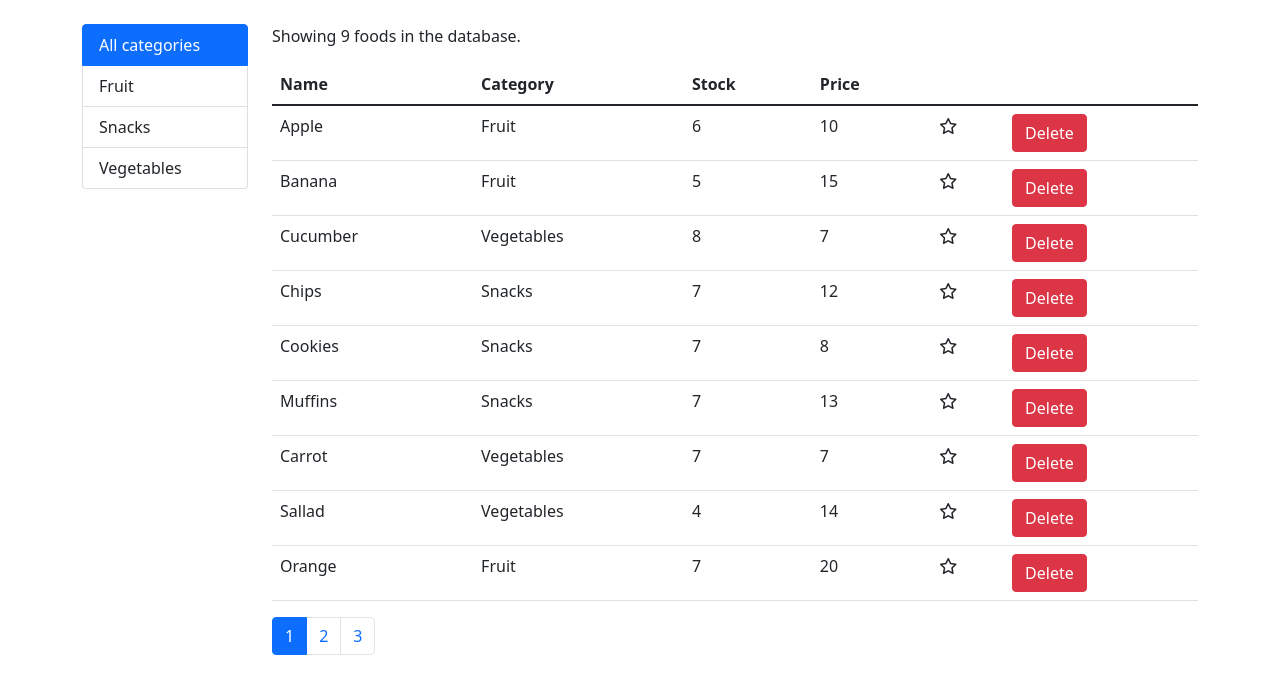
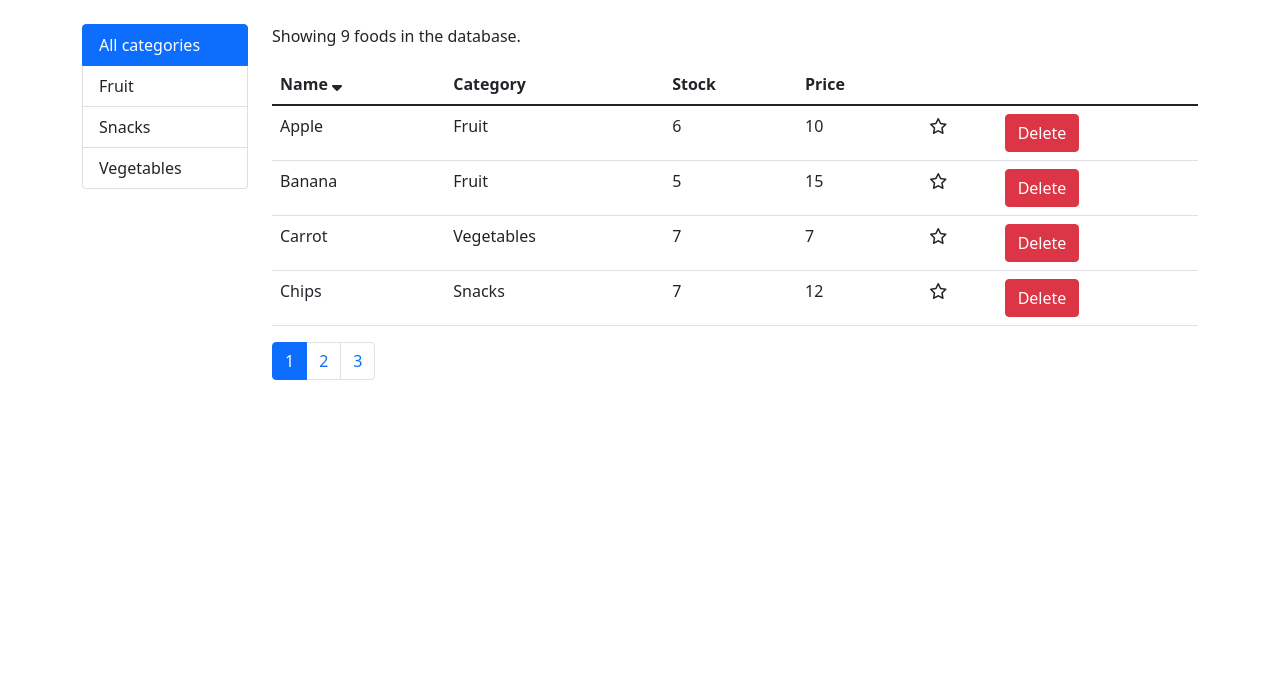
Before and after one commit to PalmkvistJoakim/intensive-foods, a React (Create React App) app: page / in a window 1280 px wide. Shown: the top 694 px of the page. Built offline with nearby package versions, Linux system fonts and the light colour scheme.

Commit message:
Paginering, filtrering, sortering, refaktorisering

```diff
--- a/src/components/Foods.jsx
+++ b/src/components/Foods.jsx
@@ -1,9 +1,11 @@
 import React, { Component } from "react";
+import _ from "lodash";
 import { getCategories } from "../services/fakeCategoryService";
 import { getFoods } from "../services/fakeFoodService";
-import Favorite from "./common/Favorite";
+import { paginate } from "../utils/paginate";
 import ListGroup from "./common/ListGroup";
 import Pagination from "./common/Pagination";
+import FoodsTable from "./FoodsTable";
 
 const DEFAULT_CATEGORY = { _id: "", name: "All categories" };
 
@@ -14,6 +16,7 @@ class Foods extends Component {
     pageSize: 4,
     selectedPage: 1,
     selectedCategory: DEFAULT_CATEGORY,
+    sortColumn: { path: "name", order: "asc" },
   };
 
   componentDidMount() {
@@ -29,16 +32,51 @@ class Foods extends Component {
     this.setState({ foods });
   };
 
+  handleSort = (sortColumn) => this.setState({ sortColumn });
+
   handlePageChange = (page) => this.setState({ selectedPage: page });
 
   handleCategorySelect = (category) =>
-    this.setState({ selectedCategory: category });
+    this.setState({ selectedCategory: category, selectedPage: 1 });
+
+  getPaginatedFoods() {
+    const {
+      pageSize,
+      selectedPage,
+      selectedCategory,
+      sortColumn,
+      foods: allFoods,
+    } = this.state;
+
+    const filteredFoods = selectedCategory._id
+      ? allFoods.filter((f) => f.category._id === selectedCategory._id)
+      : allFoods;
+
+    const sortedFoods = _.orderBy(
+      filteredFoods,
+      [sortColumn.path],
+      [sortColumn.order]
+    );
+
+    const foods = paginate(sortedFoods, selectedPage, pageSize);
+
+    return { foods, filteredCount: filteredFoods.length };
+  }
 
   render() {
-    const { pageSize, selectedPage, categories, selectedCategory } = this.state;
-    const { length: count } = this.state.foods;
+    const {
+      pageSize,
+      selectedPage,
+      selectedCategory,
+      categories,
+      sortColumn,
+      foods: allFoods,
+    } = this.state;
+    const { length: count } = allFoods;
 
     if (count === 0) return <p>There are no foods in the database.</p>;
+
+    const { foods, filteredCount } = this.getPaginatedFoods();
 
     return (
       <div className="row mt-4">
@@ -50,45 +88,16 @@ class Foods extends Component {
           />
         </div>
         <div className="col">
-          <p>Showing {count} foods in the database.</p>
-          <table className="table">
-            <thead>
-              <tr>
-                <th>Name</th>
-                <th>Category</th>
-                <th>Stock</th>
-                <th>Price</th>
-                <th />
-                <th />
-              </tr>
-            </thead>
-            <tbody>
-              {this.state.foods.map((food) => (
-                <tr key={food._id}>
-                  <td>{food.name}</td>
-                  <td>{food.category.name}</td>
-                  <td>{food.numberInStock}</td>
-                  <td>{food.price}</td>
-                  <td>
-                    <Favorite
-                      onFavor={() => this.handleFavor(food)}
-                      isFavorite={food.isFavorite}
-                    />
-                  </td>
-                  <td>
-                    <button
-                      onClick={() => this.handleDelete(food)}
-                      className="btn btn-danger"
-                    >
-                      Delete
-                    </button>
-                  </td>
-                </tr>
-              ))}
-            </tbody>
-          </table>
+          <p>Showing {filteredCount} foods in the database.</p>
+          <FoodsTable
+            foods={foods}
+            onFavor={this.handleFavor}
+            onDelete={this.handleDelete}
+            onSort={this.handleSort}
+            sortColumn={sortColumn}
+          />
           <Pagination
-            itemCount={count}
+            itemCount={filteredCount}
             pageSize={pageSize}
             selectedPage={selectedPage}
             onPageChange={this.handlePageChange}
--- /dev/null
+++ b/src/components/FoodsTable.jsx
@@ -0,0 +1,46 @@
+import React, { Component } from "react";
+import Table from "./common/Table";
+import Favorite from "./common/Favorite";
+
+class FoodsTable extends Component {
+  columns = [
+    { label: "Name", path: "name" },
+    { label: "Category", path: "category.name" },
+    { label: "Stock", path: "numberInStock" },
+    { label: "Price", path: "price" },
+    {
+      key: "favorite",
+      content: (food) => (
+        <Favorite
+          onFavor={() => this.props.onFavor(food)}
+          isFavorite={food.isFavorite}
+        />
+      ),
+    },
+    {
+      key: "delete",
+      content: (food) => (
+        <button
+          onClick={() => this.props.onDelete(food)}
+          className="btn btn-danger"
+        >
+          Delete
+        </button>
+      ),
+    },
+  ];
+
+  render() {
+    const { foods, sortColumn, onSort } = this.props;
+    return (
+      <Table
+        data={foods}
+        columns={this.columns}
+        sortColumn={sortColumn}
+        onSort={onSort}
+      />
+    );
+  }
+}
+
+export default FoodsTable;
--- a/src/components/common/ListGroup.jsx
+++ b/src/components/common/ListGroup.jsx
@@ -5,7 +5,7 @@ function ListGroup({ items, selectedItem, onItemSelect }) {
     <ul className="list-group">
       {items.map((item) => (
         <li
-          ket={item._id}
+          key={item._id}
           style={{ cursor: "pointer" }}
           className={
             item === selectedItem ? "list-group-item active" : "list-group-item"
--- /dev/null
+++ b/src/components/common/Table.jsx
@@ -0,0 +1,14 @@
+import React from "react";
+import TableBody from "./TableBody";
+import TableHeader from "./TableHeader";
+
+function Table({ data, columns, sortColumn, onSort }) {
+  return (
+    <table className="table">
+      <TableHeader columns={columns} sortColumn={sortColumn} onSort={onSort} />
+      <TableBody data={data} columns={columns} />
+    </table>
+  );
+}
+
+export default Table;
--- /dev/null
+++ b/src/components/common/TableBody.jsx
@@ -0,0 +1,29 @@
+import React, { Component } from "react";
+import _ from "lodash";
+
+class TableBody extends Component {
+  renderCell = (item, column) => {
+    if (column.content) return column.content(item);
+    return _.get(item, column.path);
+  };
+
+  render() {
+    const { columns, data } = this.props;
+
+    return (
+      <tbody>
+        {data.map((item) => (
+          <tr key={item._id}>
+            {columns.map((column) => (
+              <td key={column.path || column.key}>
+                {this.renderCell(item, column)}
+              </td>
+            ))}
+          </tr>
+        ))}
+      </tbody>
+    );
+  }
+}
+
+export default TableBody;
--- /dev/null
+++ b/src/components/common/TableHeader.jsx
@@ -0,0 +1,45 @@
+import React, { Component } from "react";
+
+class TableHeader extends Component {
+  raiseSort = (path) => {
+    const sortColumn = { ...this.props.sortColumn };
+    if (sortColumn.path === path) {
+      sortColumn.order = sortColumn.order === "asc" ? "desc" : "asc";
+    } else {
+      sortColumn.path = path;
+      sortColumn.order = "asc";
+    }
+
+    this.props.onSort(sortColumn);
+  };
+
+  renderSortIcon(column) {
+    const { sortColumn } = this.props;
+
+    if (sortColumn.path !== column.path) return null;
+
+    if (sortColumn.order === "asc")
+      return <i className="fa-solid fa-sort-down" />;
+
+    return <i className="fa-solid fa-sort-up" />;
+  }
+
+  render() {
+    return (
+      <thead>
+        <tr>
+          {this.props.columns.map((column) => (
+            <th
+              key={column.path || column.key}
+              onClick={() => this.raiseSort(column.path)}
+            >
+              {column.label} {this.renderSortIcon(column)}
+            </th>
+          ))}
+        </tr>
+      </thead>
+    );
+  }
+}
+
+export default TableHeader;
--- /dev/null
+++ b/src/utils/paginate.js
@@ -0,0 +1,5 @@
+export function paginate(items, pageNumber, pageSize) {
+  const startIndex = (pageNumber - 1) * pageSize;
+  const endIndex = pageNumber * pageSize;
+  return items.slice(startIndex, endIndex);
+}
```
